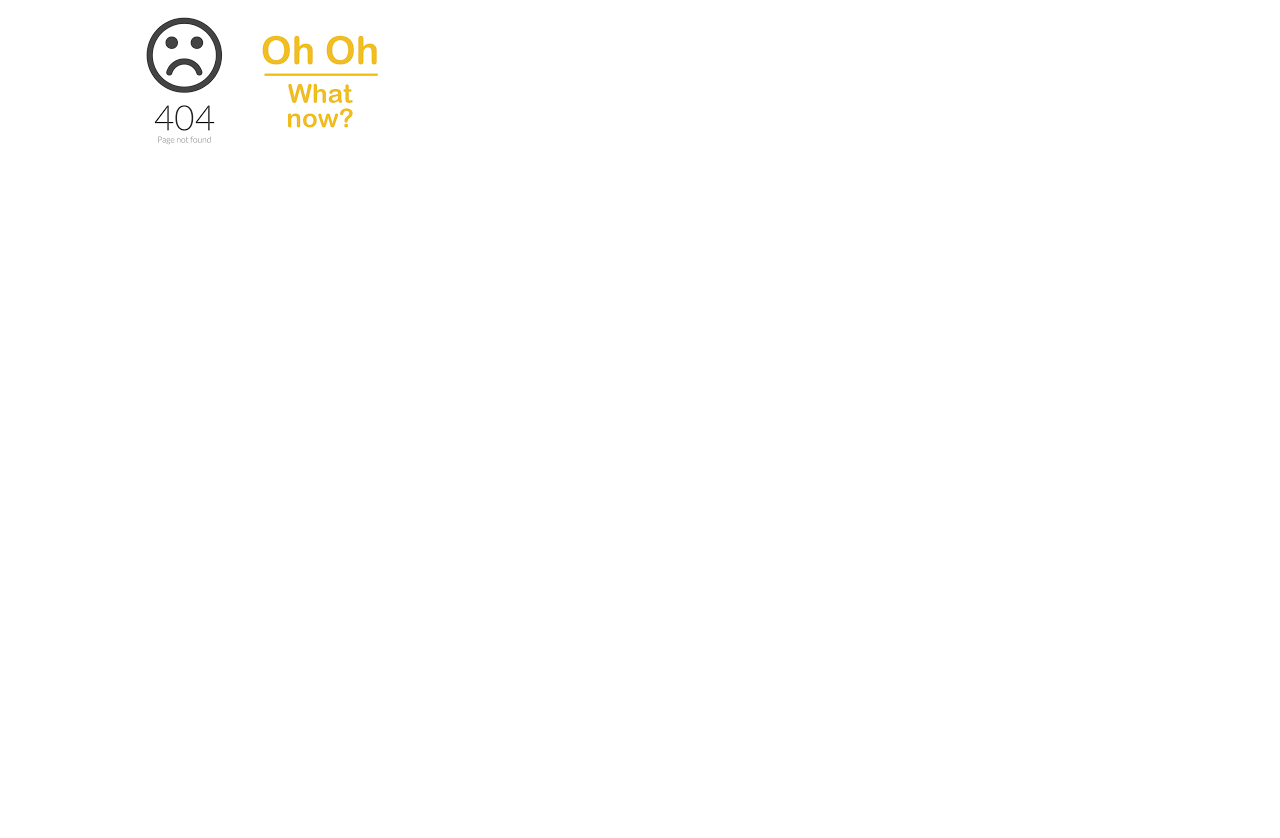
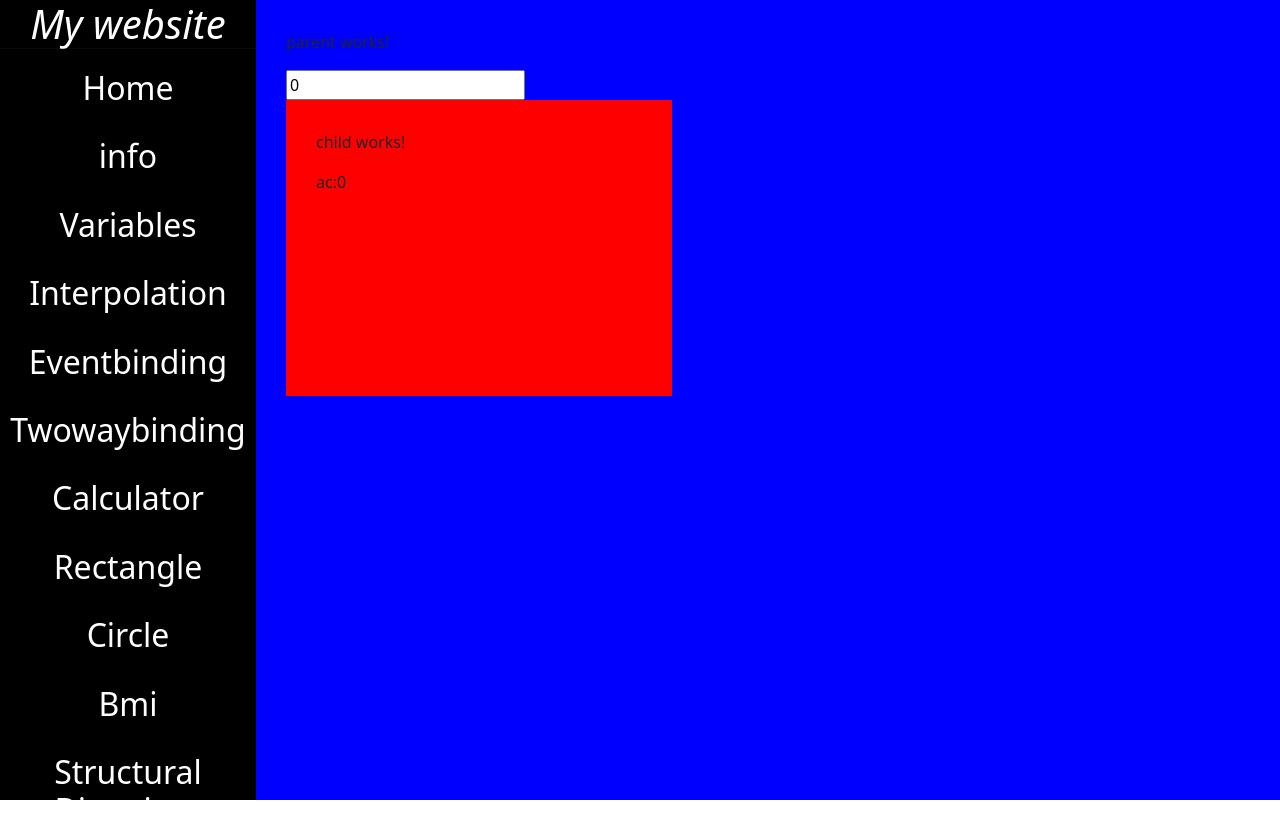
Before and after one commit to Ravikanikireddy/my-app2, an Angular app: page /dashboard/parent in a window 1280 px wide. Shown: the top 838 px of the page. After the commit the page ends 800 px from the top, so only its background shows below. Built offline with nearby package versions, Linux system fonts and the light colour scheme; sample sign-in values are in the browser's storage.

Commit message:
parent content into child input

```diff
--- a/src/app/app-routing.module.ts
+++ b/src/app/app-routing.module.ts
@@ -35,6 +35,7 @@ import { CreateRaviComponent } from './create-ravi/create-ravi.component';
 import { notifyGuard } from './notify.guard';
 import { VehicleDetailsComponent } from './vehicle-details/vehicle-details.component';
 import { ProductsComponent } from './products/products.component';
+import { ParentComponent } from './parent/parent.component';
 
 
 const routes: Routes = [
@@ -70,7 +71,8 @@ const routes: Routes = [
        {path:'create-productform',component:CreateProductformComponent,canDeactivate:[notifyGuard]},
        {path:'create-ravi',component:CreateRaviComponent},
        {path:'vehicle-details/:id',component:VehicleDetailsComponent},
-       {path:'products',component:ProductsComponent}
+       {path:'products',component:ProductsComponent},
+       {path:'parent',component:ParentComponent}
 
        ]},
      {path:'',component:LoginComponent },
--- a/src/app/app.component.html
+++ b/src/app/app.component.html
@@ -1,4 +1,4 @@
-<!-- <h1>Hello Angular</h1> -->
+<!-- <h1>Hello Angular</h1>  -->
 <!-- <app-login></app-login> -->
 <!-- <app-dashboard></app-dashboard> -->
 <router-outlet></router-outlet>
--- a/src/app/app.module.ts
+++ b/src/app/app.module.ts
@@ -42,6 +42,8 @@ import { PercentagePipe } from './percentage.pipe';
 import { PhonePipe } from './phone.pipe';
 import { ImpDirective } from './imp.directive';
 import { ProductsComponent } from './products/products.component';
+import { ParentComponent } from './parent/parent.component';
+import { ChildComponent } from './child/child.component';
 
 
 
@@ -85,6 +87,8 @@ import { ProductsComponent } from './products/products.component';
     PhonePipe,
     ImpDirective,
     ProductsComponent,
+    ParentComponent,
+    ChildComponent,
 
   ],
   imports: [
--- /dev/null
+++ b/src/app/child/child.component.html
@@ -0,0 +1,6 @@
+<div>
+
+<p>child works!</p>
+<p>ac:{{ac}}</p>
+
+</div>
--- /dev/null
+++ b/src/app/child/child.component.scss
@@ -0,0 +1,6 @@
+div{
+    width:40%;
+    height:40%;
+    background-color: red;
+    padding:30px;
+}
--- a/src/app/dashboard/dashboard.component.html
+++ b/src/app/dashboard/dashboard.component.html
@@ -31,6 +31,7 @@
        <h2 routerLink="create-productform">Create-ProductForm</h2>
        <h2 routerLink="create-ravi">Create-Ravi</h2>
        <h2 routerLink="products">Products</h2>
+       <h2 routerLink="parent">Parent</h2>
        <button (click)="logout()">logout</button>
        </div>
     <div class="right">
--- /dev/null
+++ b/src/app/parent/parent.component.html
@@ -0,0 +1,9 @@
+
+<div>
+
+<p>parent works!</p>
+<input type="text number" [(ngModel)]="ap">
+
+<app-child [ac]="ap"></app-child>
+
+</div>
--- /dev/null
+++ b/src/app/parent/parent.component.scss
@@ -0,0 +1,6 @@
+div{
+    width:100%;
+    height:100%;
+    background-color: blue;
+    padding:30px;
+}
--- /dev/null
+++ b/src/app/parent/parent.component.ts
@@ -0,0 +1,10 @@
+import { Component } from '@angular/core';
+
+@Component({
+  selector: 'app-parent',
+  templateUrl: './parent.component.html',
+  styleUrls: ['./parent.component.scss']
+})
+export class ParentComponent {
+public ap:number = 0;
+}
```
Also changed, not shown: src/app/child/child.component.ts (added, +10 -0 lines), 2 other files (tests, documents, lock files or other folders).
